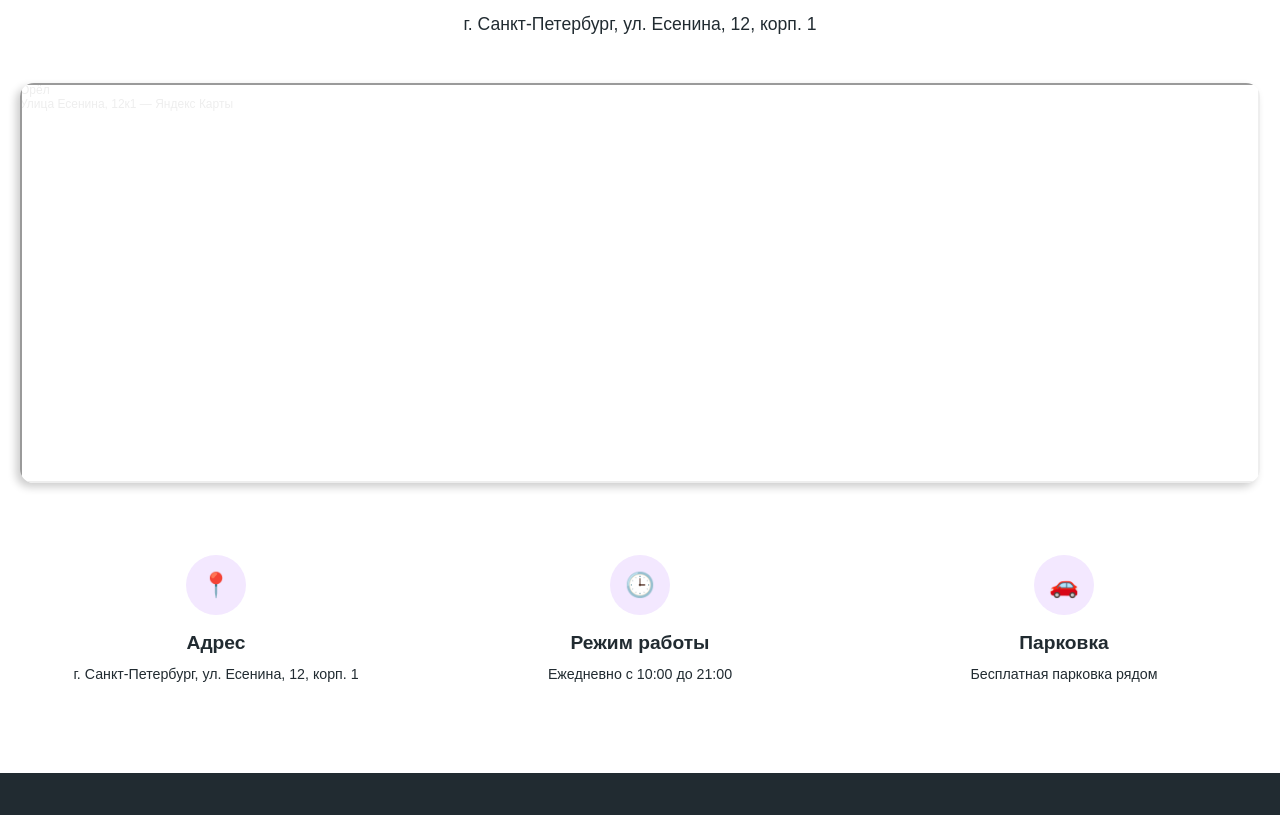
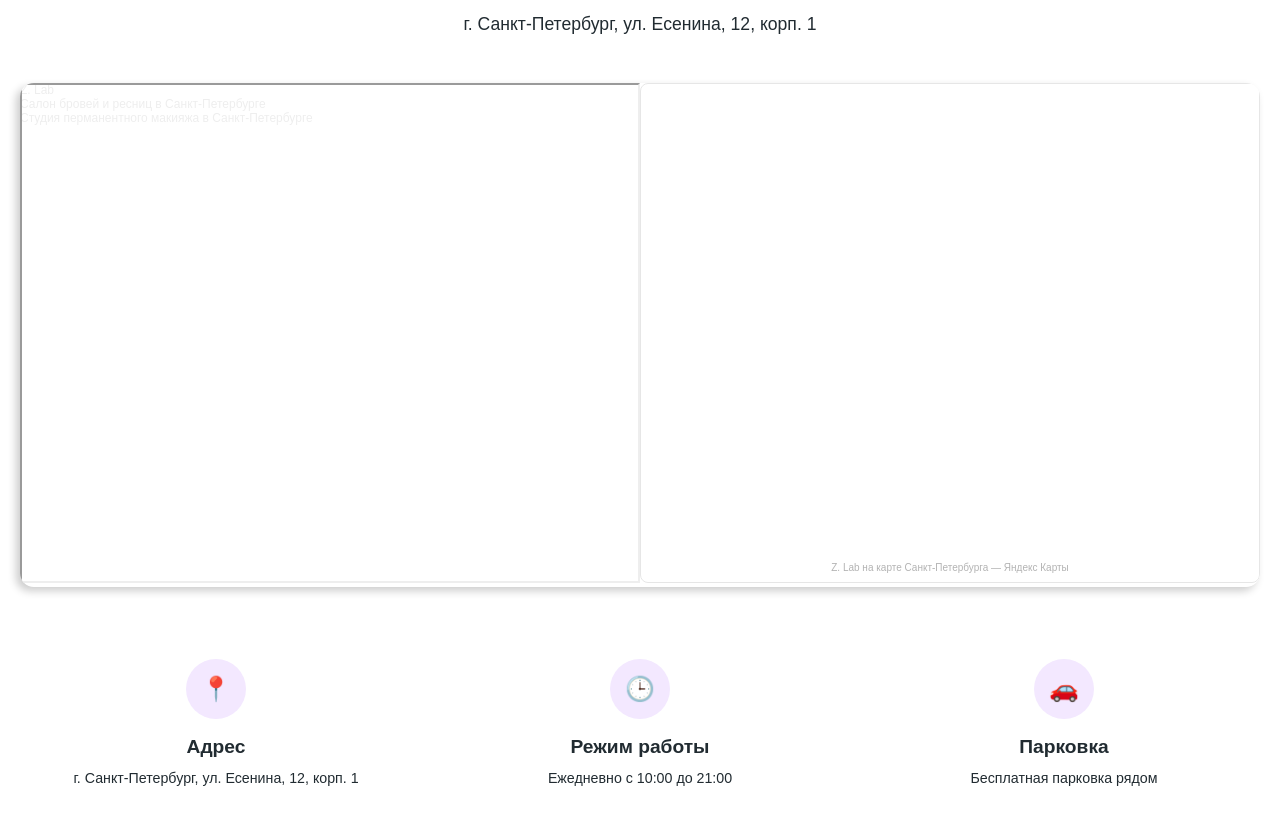
Before and after one commit to SB-BABY/zlab, a plain HTML site: page index.html in a window 1280 px wide. Shown: the part 6622-7437 px from the top of the page. Drawn offline with nearby package versions, Linux system fonts and the light colour scheme.

Commit message:
обновил отзывы

```diff
--- a/index.html
+++ b/index.html
@@ -654,22 +654,40 @@
             <div id="yandex-map" class="map__iframe">
               <div style="position:relative;overflow:hidden;">
                 <a
-                  href="https://yandex.ru/maps/10/orel/?utm_medium=mapframe&utm_source=maps"
+                  href="https://yandex.ru/maps/org/z_lab/5813605962/?utm_medium=mapframe&utm_source=maps"
                   style="color:#eee;font-size:12px;position:absolute;top:0px;"
-                  >Орёл</a
+                  >Z. Lab</a
                 ><a
-                  href="https://yandex.ru/maps/2/saint-petersburg/house/ulitsa_yesenina_12k1/Z0kYdQRgSkAPQFhqfXxyeH1lZg==/?indoorLevel=1&ll=30.330358%2C60.039162&utm_medium=mapframe&utm_source=maps&z=16.7"
+                  href="https://yandex.ru/maps/2/saint-petersburg/category/eyebrow_and_eyelash_salon/7407769291/?utm_medium=mapframe&utm_source=maps"
                   style="color:#eee;font-size:12px;position:absolute;top:14px;"
-                  >Улица Есенина, 12к1 — Яндекс Карты</a
+                  >Салон бровей и ресниц в Санкт‑Петербурге</a
+                ><a
+                  href="https://yandex.ru/maps/2/saint-petersburg/category/permanent_makeup_studio/243767624613/?utm_medium=mapframe&utm_source=maps"
+                  style="color:#eee;font-size:12px;position:absolute;top:28px;"
+                  >Студия перманентного макияжа в Санкт‑Петербурге</a
                 ><iframe
-                  src="https://yandex.ru/map-widget/v1/?indoorLevel=1&ll=30.330358%2C60.039162&mode=search&ol=geo&ouri=ymapsbm1%3A%2F%2Fgeo%3Fdata%3DCgg1NzQwMzY1MhJN0KDQvtGB0YHQuNGPLCDQodCw0L3QutGCLdCf0LXRgtC10YDQsdGD0YDQsywg0YPQu9C40YbQsCDQldGB0LXQvdC40L3QsCwgMTLQujEiCg2TpPJBFRoocEI%2C&z=16.7"
+                  src="https://yandex.ru/map-widget/v1/?ll=30.333031%2C60.040116&mode=search&oid=5813605962&ol=biz&z=16.63"
                   width="100%"
-                  height="400px"
+                  height="500"
                   frameborder="1"
                   allowfullscreen="true"
                   style="position:relative;"
                 ></iframe>
               </div>
+            </div>
+            <div
+              style="width:100%;height:500px;overflow:hidden;position:relative;"
+            >
+              <iframe
+                style="width:100%;height:100%;border:1px solid #e6e6e6;border-radius:8px;box-sizing:border-box"
+                src="https://yandex.ru/maps-reviews-widget/5813605962?comments"
+              ></iframe
+              ><a
+                href="https://yandex.ru/maps/org/z_lab/5813605962/"
+                target="_blank"
+                style="box-sizing:border-box;text-decoration:none;color:#b3b3b3;font-size:10px;font-family:YS Text,sans-serif;padding:0 20px;position:absolute;bottom:8px;width:100%;text-align:center;left:0;overflow:hidden;text-overflow:ellipsis;display:block;max-height:14px;white-space:nowrap;padding:0 16px;box-sizing:border-box"
+                >Z. Lab на карте Санкт‑Петербурга — Яндекс Карты</a
+              >
             </div>
           </div>
 
--- a/style/block/_map.scss
+++ b/style/block/_map.scss
@@ -24,11 +24,13 @@
         overflow: hidden;
         @include shadow;
         margin-bottom: 3rem;
+        display: grid;
+        grid-template-columns: repeat(2, 1fr);
     }
 
     &__iframe {
         width: 100%;
-        height: 400px;
+        height: 100%;
         border: none;
     }
 
@@ -76,7 +78,16 @@
             grid-template-columns: repeat(2, 1fr);
             gap: 1.5rem;
         }
+        &__wrapper {
+            grid-template-columns: repeat(1, 1fr);
+        }
     }
+
+    .badge{
+        width: 100%;
+    }
+
+
 }
 
 @media (max-width: 768px) {
```
Also changed, not shown: css/style.css.
